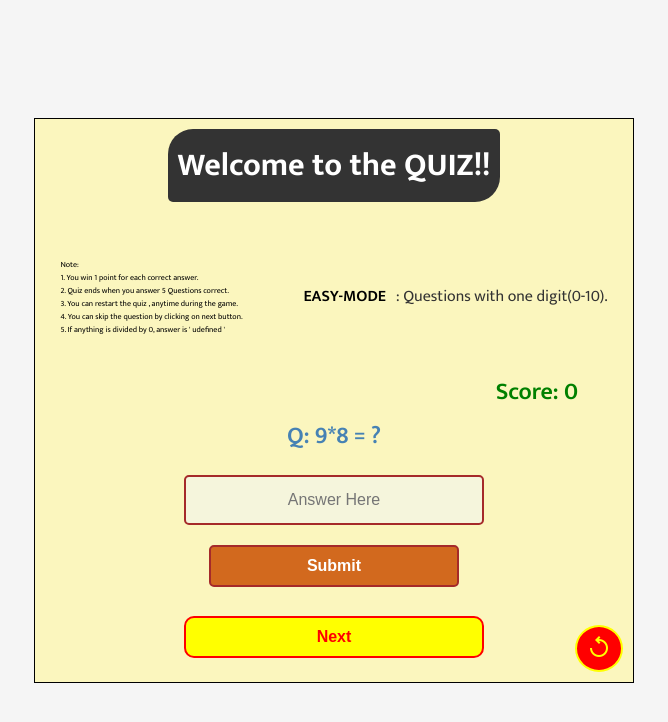
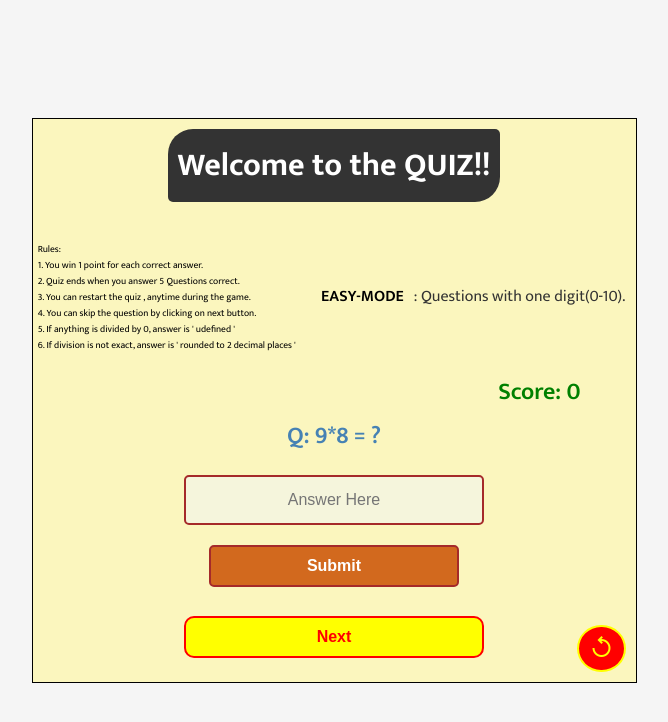
Before and after one commit to SD-CODE-OEB/CareerX-html-css-js, a plain HTML site: page Assingment-9/index.html in a window 1280 px wide. Both pictures are taken after a click on the button "Start Quiz". Shown: the whole page, without its empty margins (306-974 px from the left). Drawn offline with nearby package versions, Linux system fonts and the light colour scheme.

Commit message:
chore: Updated rules and cleared division bugs

```diff
--- a/Assingment-9/index.html
+++ b/Assingment-9/index.html
@@ -34,13 +34,14 @@
         </div>
         <div class="notes" id="notes">
            <p class="note hide">
-              Note:
+              Rules:
               <br />
               1. You win 1 point for each correct answer. <br />
               2. Quiz ends when you answer 5 Questions correct. <br />
               3. You can restart the quiz , anytime during the game. <br />
               4. You can skip the question by clicking on next button. <br />
-              5. If anything is divided by 0, answer is ' udefined '
+              5. If anything is divided by 0, answer is ' udefined ' <br>
+              6. If division is not exact, answer is ' rounded to 2 decimal places ' <br>
             </p>
          </div>
             <button type="button" id="start" class="btn-start">Start Quiz</button>
--- a/Assingment-9/script.js
+++ b/Assingment-9/script.js
@@ -87,6 +87,11 @@ ansBtn.addEventListener("click", (e) => {
     answer.style.animation = "none";
     display.style.animation = "none";
     displayIncorrect.style.animation = "none";
+    if(displayText[1][1] === '/'){
+        if(ans % 1 !== 0){
+            ans = ans.toFixed(2);
+        }
+    }
     if(ans == "Infinity" || ans == NaN){
         ans = "undefined";
     }
--- a/Assingment-9/style.css
+++ b/Assingment-9/style.css
@@ -22,7 +22,7 @@ body{
     flex-direction: column;
     justify-content: space-evenly;
     align-items: center;
-    width: 600px;
+    width: 605px;
     min-width: 200px;
     height:auto;
     margin: auto;
@@ -64,10 +64,10 @@ body{
     /* width: 100%; */
     height: 150px;
     color: #000;
-    font-size:.5rem;
+    font-size:.6rem;
     font-weight: 400;
     border-radius: 5px;
-    margin: 10px;
+    margin: 10px 5px;
 }
 
 .opt-box{
```
